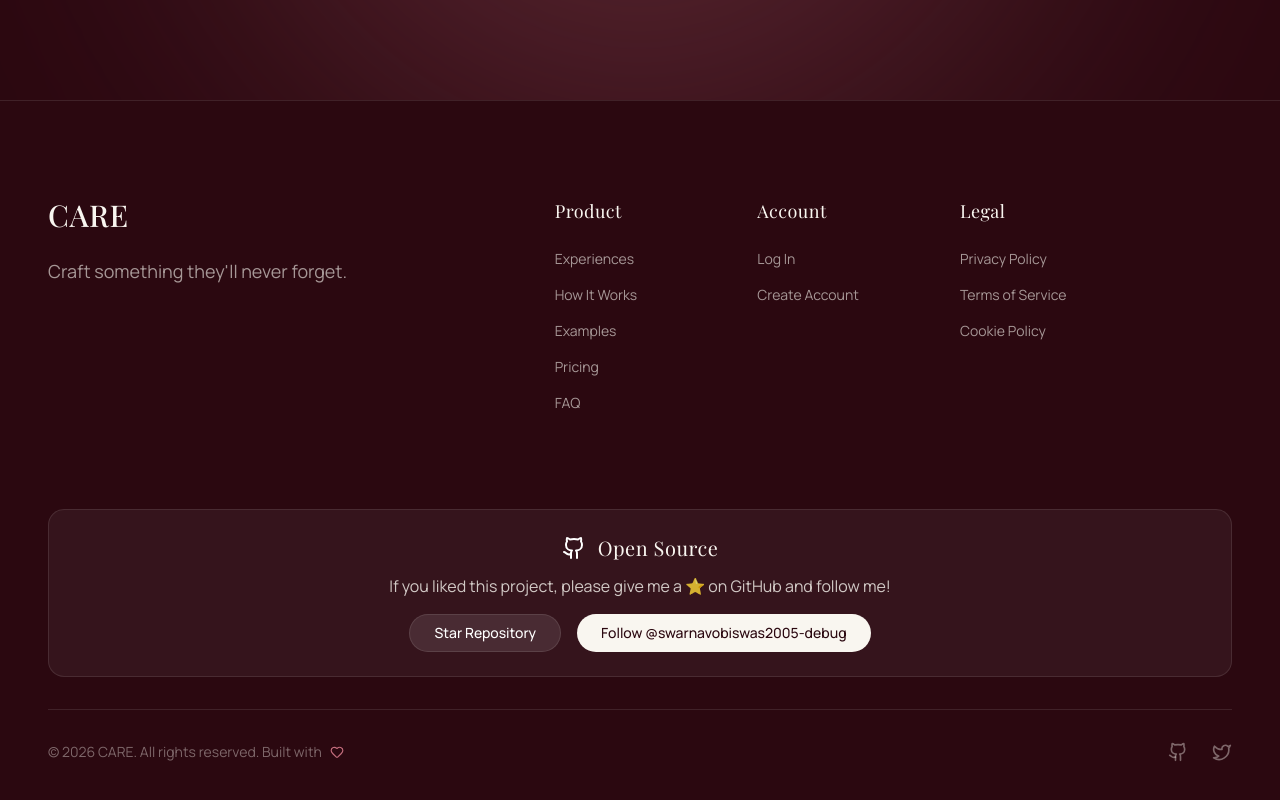
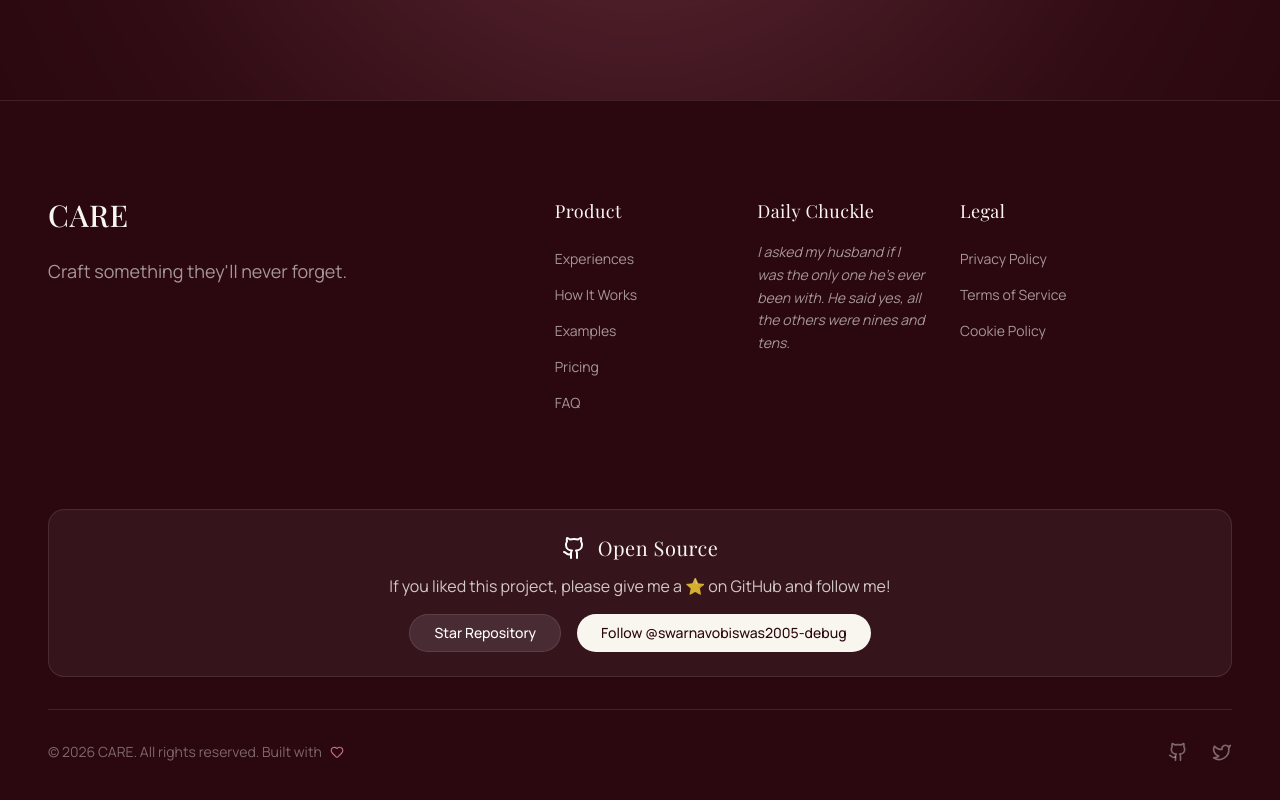
Before and after one commit to swarnavobiswas2005-debug/care, a Next.js app: page / in a window 1280 px wide. Shown: the part 4824-5624 px from the top of the page. Built offline with nearby package versions, Linux system fonts and the light colour scheme; no server answers.

Commit message:
Replace Account section in footer with a dynamic random couple joke section

```diff
--- a/src/components/Footer.tsx
+++ b/src/components/Footer.tsx
@@ -1,7 +1,24 @@
+"use client";
+
 import Link from "next/link";
 import { Heart } from "lucide-react";
+import { useState, useEffect } from "react";
+
+const coupleJokes = [
+  "Marriage is basically just whispering 'Are you awake? I need to show you this cat video.'",
+  "My wife and I laugh at how competitive we are. But I laugh louder.",
+  "A good marriage is at least 80% shouting 'What?' from other rooms.",
+  "I asked my husband if I was the only one he's ever been with. He said yes, all the others were nines and tens.",
+  "I love you more than coffee, but please don't make me prove it."
+];
 
 export function Footer() {
+  const [joke, setJoke] = useState("");
+
+  useEffect(() => {
+    setJoke(coupleJokes[Math.floor(Math.random() * coupleJokes.length)]);
+  }, []);
+
   return (
     <footer className="bg-primary-wine pt-24 pb-12 border-t border-white/10 px-6 md:px-12 relative z-10">
       <div className="max-w-7xl mx-auto grid grid-cols-1 md:grid-cols-12 gap-12 md:gap-8 mb-24">
@@ -24,10 +41,11 @@ export function Footer() {
           <Link href="/faq" className="text-primary-ivory/60 hover:text-primary-ivory text-sm font-sans transition-colors">FAQ</Link>
         </div>
 
-        <div className="md:col-span-2 flex flex-col gap-4">
-          <h5 className="text-primary-ivory font-display text-lg tracking-wide mb-2">Account</h5>
-          <Link href="/login" className="text-primary-ivory/60 hover:text-primary-ivory text-sm font-sans transition-colors">Log In</Link>
-          <Link href="/signup" className="text-primary-ivory/60 hover:text-primary-ivory text-sm font-sans transition-colors">Create Account</Link>
+        <div className="md:col-span-2 flex flex-col gap-2">
+          <h5 className="text-primary-ivory font-display text-lg tracking-wide mb-2">Daily Chuckle</h5>
+          <p className="text-primary-ivory/60 text-sm font-sans italic leading-relaxed">
+            {joke || "Loading romance..."}
+          </p>
         </div>
 
         <div className="md:col-span-3 flex flex-col gap-4">
```
